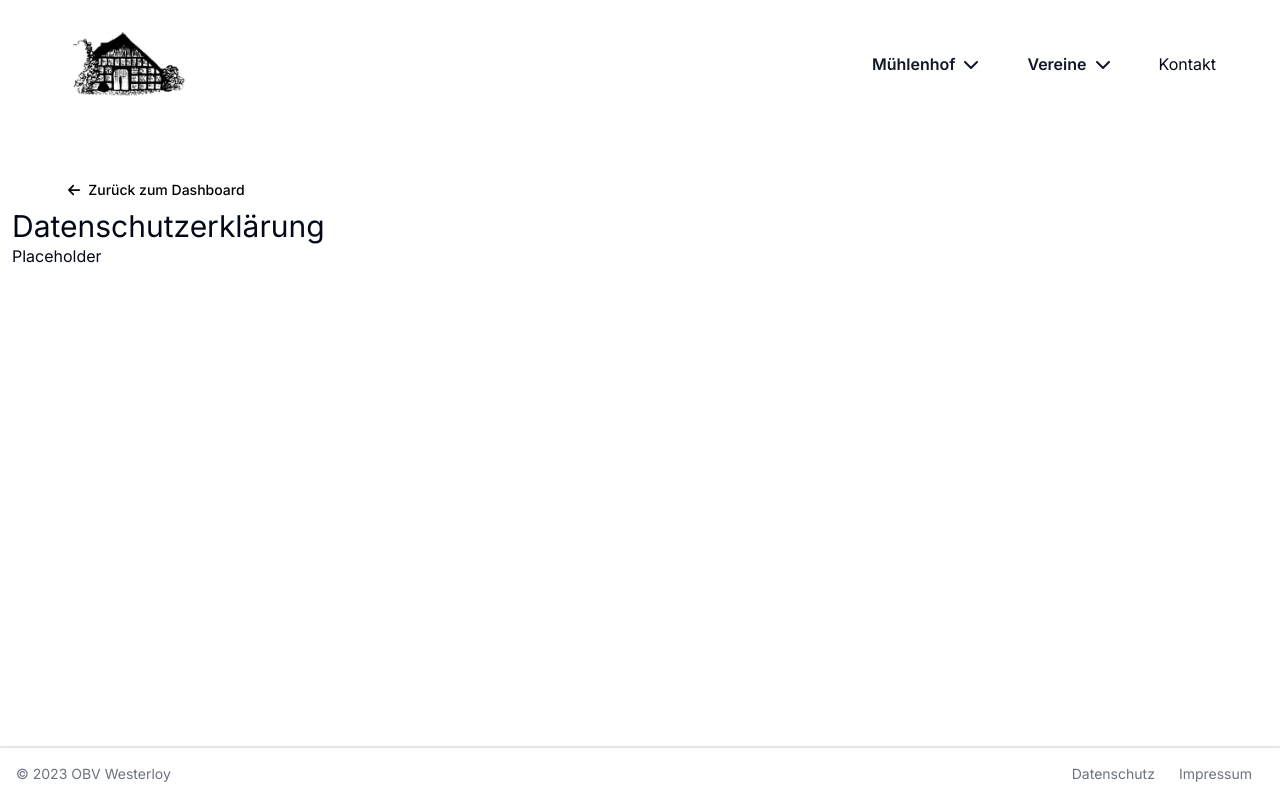
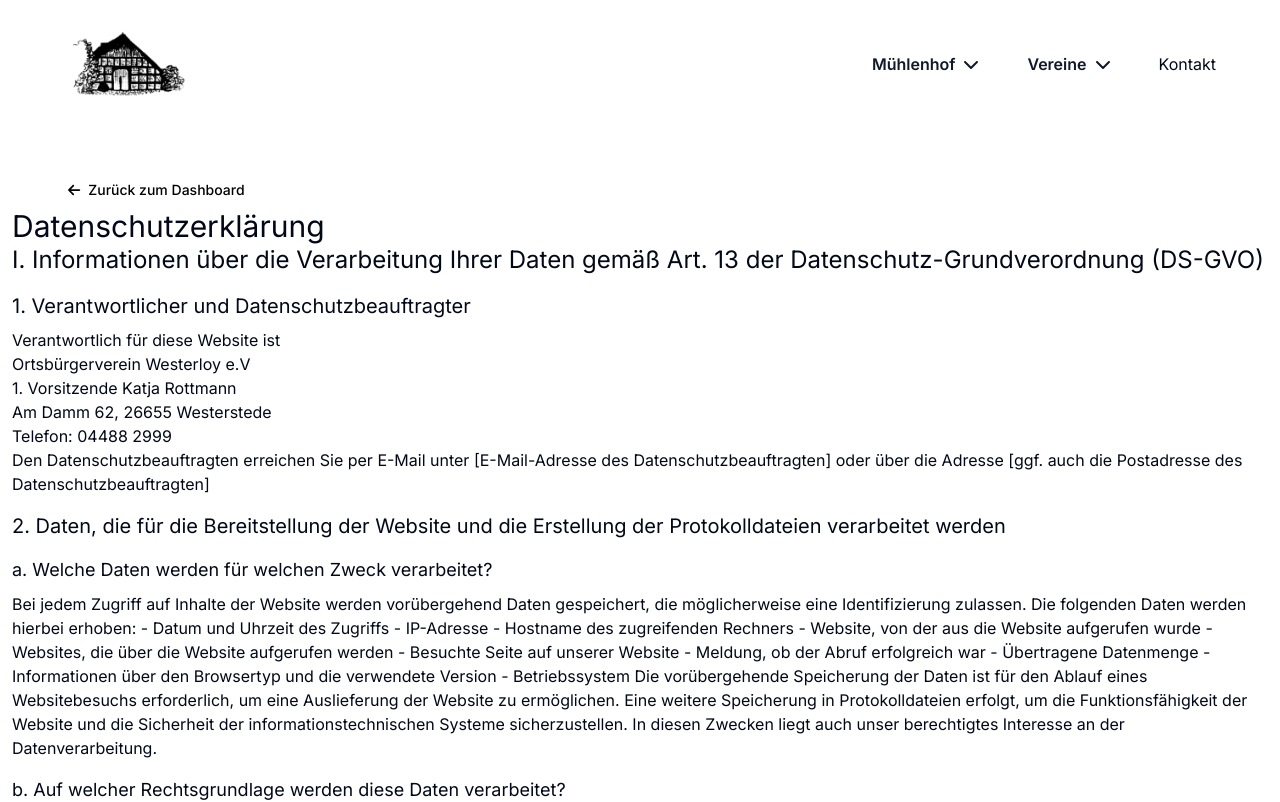
Before and after one commit to Pudl0/westerloy, a Next.js app: page /rechtliches/datenschutz in a window 1280 px wide. Shown: the top 802 px of the page. Built offline with nearby package versions, Linux system fonts and the light colour scheme.

Commit message:
adding template dsgvo page without styling

```diff
--- a/src/app/rechtliches/datenschutz/page.tsx
+++ b/src/app/rechtliches/datenschutz/page.tsx
@@ -5,7 +5,88 @@ export default function DataProtection() {
     <div className="p-3">
       <BackToDashboardButton></BackToDashboardButton>
       <p className="text-3xl">Datenschutzerklärung</p>
-      <p>Placeholder</p>
+      <div>
+        <p className="mb-2 text-2xl">
+          I. Informationen über die Verarbeitung Ihrer Daten gemäß Art. 13 der Datenschutz-Grundverordnung (DS-GVO)
+        </p>
+        <p className="mb-2 mt-4 text-xl">1. Verantwortlicher und Datenschutzbeauftragter</p>
+        Verantwortlich für diese Website ist
+        <ul>
+          <li>Ortsbürgerverein Westerloy e.V</li>
+          <li>1. Vorsitzende Katja Rottmann</li>
+          <li>Am Damm 62, 26655 Westerstede</li>
+          <li>Telefon: 04488 2999</li>
+        </ul>
+        Den Datenschutzbeauftragten erreichen Sie per E-Mail unter [E-Mail-Adresse des Datenschutzbeauftragten] oder
+        über die Adresse [ggf. auch die Postadresse des Datenschutzbeauftragten]
+        <p className="mb-2 mt-4 text-xl">
+          2. Daten, die für die Bereitstellung der Website und die Erstellung der Protokolldateien verarbeitet werden
+        </p>
+        <p className="mb-2 mt-4 text-lg">a. Welche Daten werden für welchen Zweck verarbeitet?</p>
+        Bei jedem Zugriff auf Inhalte der Website werden vorübergehend Daten gespeichert, die möglicherweise eine
+        Identifizierung zulassen. Die folgenden Daten werden hierbei erhoben: - Datum und Uhrzeit des Zugriffs -
+        IP-Adresse - Hostname des zugreifenden Rechners - Website, von der aus die Website aufgerufen wurde - Websites,
+        die über die Website aufgerufen werden - Besuchte Seite auf unserer Website - Meldung, ob der Abruf erfolgreich
+        war - Übertragene Datenmenge - Informationen über den Browsertyp und die verwendete Version - Betriebssystem Die
+        vorübergehende Speicherung der Daten ist für den Ablauf eines Websitebesuchs erforderlich, um eine Auslieferung
+        der Website zu ermöglichen. Eine weitere Speicherung in Protokolldateien erfolgt, um die Funktionsfähigkeit der
+        Website und die Sicherheit der informationstechnischen Systeme sicherzustellen. In diesen Zwecken liegt auch
+        unser berechtigtes Interesse an der Datenverarbeitung.
+        <p className="mb-2 mt-4 text-lg">b. Auf welcher Rechtsgrundlage werden diese Daten verarbeitet?</p>
+        Die Daten werden auf der Grundlage des Art. 6 Abs. 1 Buchstabe f DS-GVO verarbeitet.
+        <p className="mb-2 mt-4 text-lg">
+          c. Gibt es neben dem Verantwortlichen weitere Empfänger der personenbezogenen Daten?
+        </p>
+        Die Website wird bei [Name, Postadresse, E-Mail-Adresse des Hosters] gehostet. Der Hoster empfängt die oben
+        genannten Daten als Auftragsverarbeiter.
+        <p className="mb-2 mt-4 text-lg">d. Wie lange werden die Daten gespeichert?</p>
+        Die Daten werden gelöscht, sobald sie für die Erreichung des Zwecks ihrer Erhebung nicht mehr erforderlich sind.
+        Bei der Bereitstellung der Website ist dies der Fall, wenn die jeweilige Sitzung beendet ist. Die
+        Protokolldateien werden maximal bis zu 24 Stunden direkt und ausschließlich für Administratoren zugänglich
+        aufbewahrt. Danach sind sie nur noch indirekt über die Rekonstruktion von Sicherungsbändern verfügbar und werden
+        nach maximal vier Wochen endgültig gelöscht.
+        <p className="mb-2 mt-4 text-xl">3. Betroffenenrechte</p>
+        <p className="mb-2 mt-4 text-lg">a. Recht auf Auskunft</p>
+        Sie können Auskunft nach Art. 15 DS-GVO über Ihre personenbezogenen Daten verlangen, die wir verarbeiten.
+        <p className="mb-2 mt-4 text-lg">b. Recht auf Widerspruch</p>
+        Sie haben ein Recht auf Widerspruch aus besonderen Gründen (siehe unter Punkt II).
+        <p className="mb-2 mt-4 text-lg">c. Recht auf Berichtigung</p>
+        Sollten die Sie betreffenden Angaben nicht (mehr) zutreffend sein, können Sie nach Art. 16 DS-GVO eine
+        Berichtigung verlangen. Sollten Ihre Daten unvollständig sein, können Sie eine Vervollständigung verlangen.
+        <p className="mb-2 mt-4 text-lg">d. Recht auf Löschung</p>
+        Sie können nach Art. 17 DS-GVO die Löschung Ihrer personenbezogenen Daten verlangen.
+        <p className="mb-2 mt-4 text-lg">e. Recht auf Einschränkung der Verarbeitung</p>
+        Sie haben nach Art. 18 DS-GVO das Recht, eine Einschränkung der Verarbeitung Ihrer personenbezogenen Daten zu
+        verlangen.
+        <p className="mb-2 mt-4 text-lg">f. Recht auf Beschwerde</p>
+        Wenn Sie der Ansicht sind, dass die Verarbeitung Ihrer personenbezogenen Daten gegen Datenschutzrecht verstößt,
+        haben Sie nach Ar. 77 Abs. 1 DS-GVO das Recht, sich bei einer Datenschutzaufsichtsbehörde eigener Wahl zu
+        beschweren. Hierzu gehört auch die für den Verantwortlichen zuständige Datenschutzaufsichtsbehörde:
+        Landesbeauftragte für Datenschutz und Informationsfreiheit Niedersachsen (
+        <a
+          className="border-gray-700 hover:border-b-2"
+          href="https://lfd.niedersachsen.de/startseite/meldeformulare/online_beschwerde/"
+        >
+          hier erreichbar
+        </a>
+        ).
+        <p className="mb-2 mt-4 text-lg">g. Recht auf Datenübertragbarkeit</p>
+        Für den Fall, dass die Voraussetzungen des Art. 20 Abs. 1 DS-GVO vorliegen, steht Ihnen das Recht zu, sich
+        Daten, die wir auf Grundlage Ihrer Einwilligung oder in Erfüllung eines Vertrags automatisiert verarbeiten, an
+        sich oder an Dritte aushändigen zu lassen. Die Erfassung der Daten zur Bereitstellung der Website und die
+        Speicherung der Protokolldateien sind für den Betrieb der Internetseite zwingend erforderlich. Sie beruhen daher
+        nicht auf einer Einwilligung nach Art. 6 Abs. 1 Buchstabe a DS-GVO oder auf einem Vertrag nach Art. 6 Abs. 1
+        Buchstabe b DS-GVO, sondern sind nach Art. 6 Abs. 1 Buchstabe f DS-GVO gerechtfertigt. Die Voraussetzungen des
+        Art. 20 Abs. 1 DS-GVO sind demnach insoweit nicht erfüllt.
+        <p className="mb-2 text-2xl">II. Recht auf Widerspruch</p>
+        Gemäß Art. 21 Abs. 1 DS-GVO Sie haben das Recht, aus Gründen, die sich aus Ihrer besonderen Situation ergeben,
+        jederzeit gegen die Verarbeitung Ihrer personenbezogenen Daten, die aufgrund von Artikel 6 Abs. 1 Buchstabe f
+        DS-GVO erfolgt, Widerspruch einzulegen. Der Verantwortliche verarbeitet die personenbezogenen Daten dann nicht
+        mehr, es sei denn, er kann zwingende schutzwürdige Gründe für die Verarbeitung nachweisen, die die Interessen,
+        Rechte und Freiheiten der betroffenen Person überwiegen, oder die Verarbeitung dient der Geltendmachung,
+        Ausübung oder Verteidigung von Rechtsansprüchen. Die Erfassung der Daten zur Bereitstellung der Website und die
+        Speicherung der Protokolldateien sind für den Betrieb der Internetseite zwingend erforderlich.
+      </div>
     </div>
   );
 }
```
